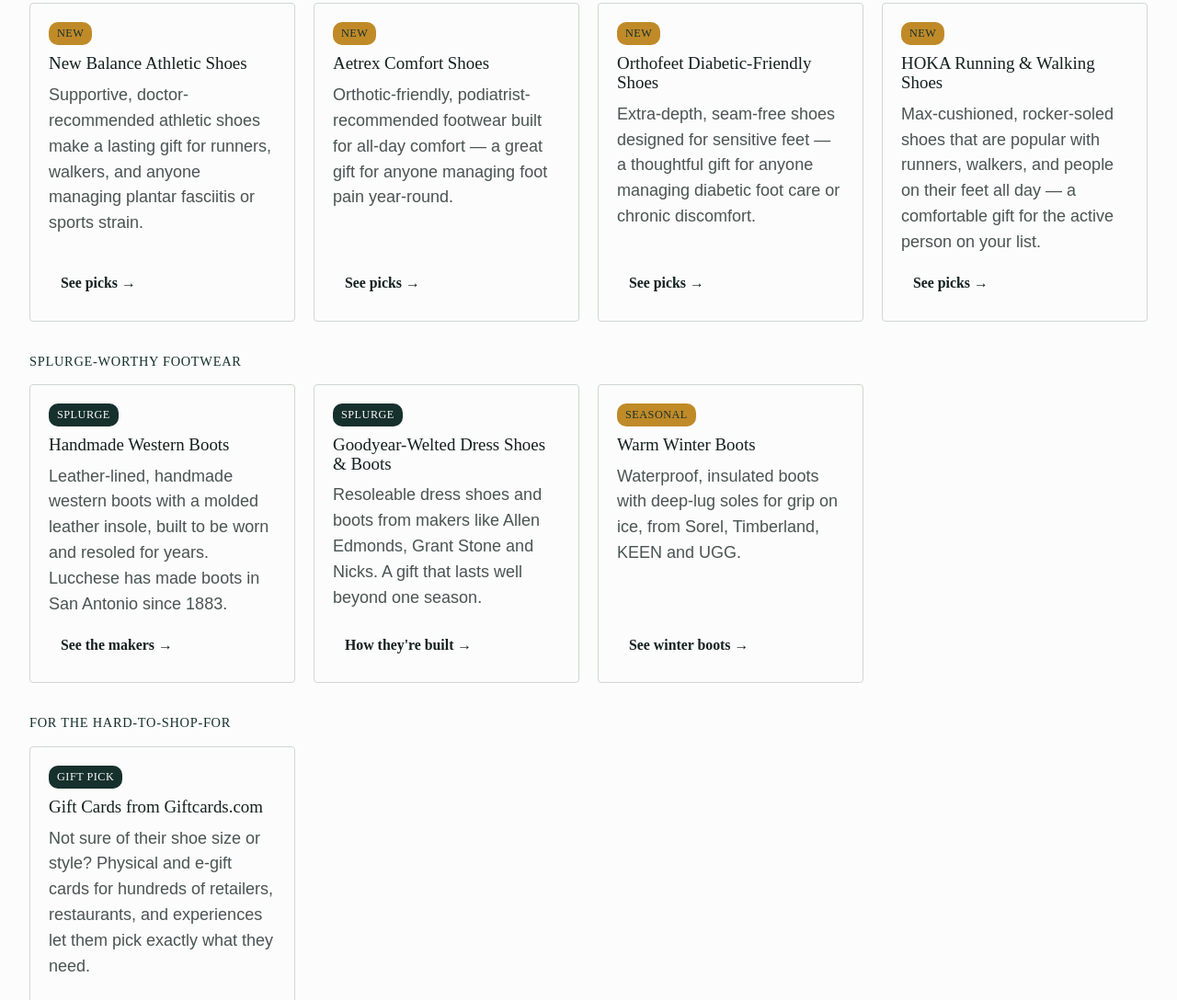
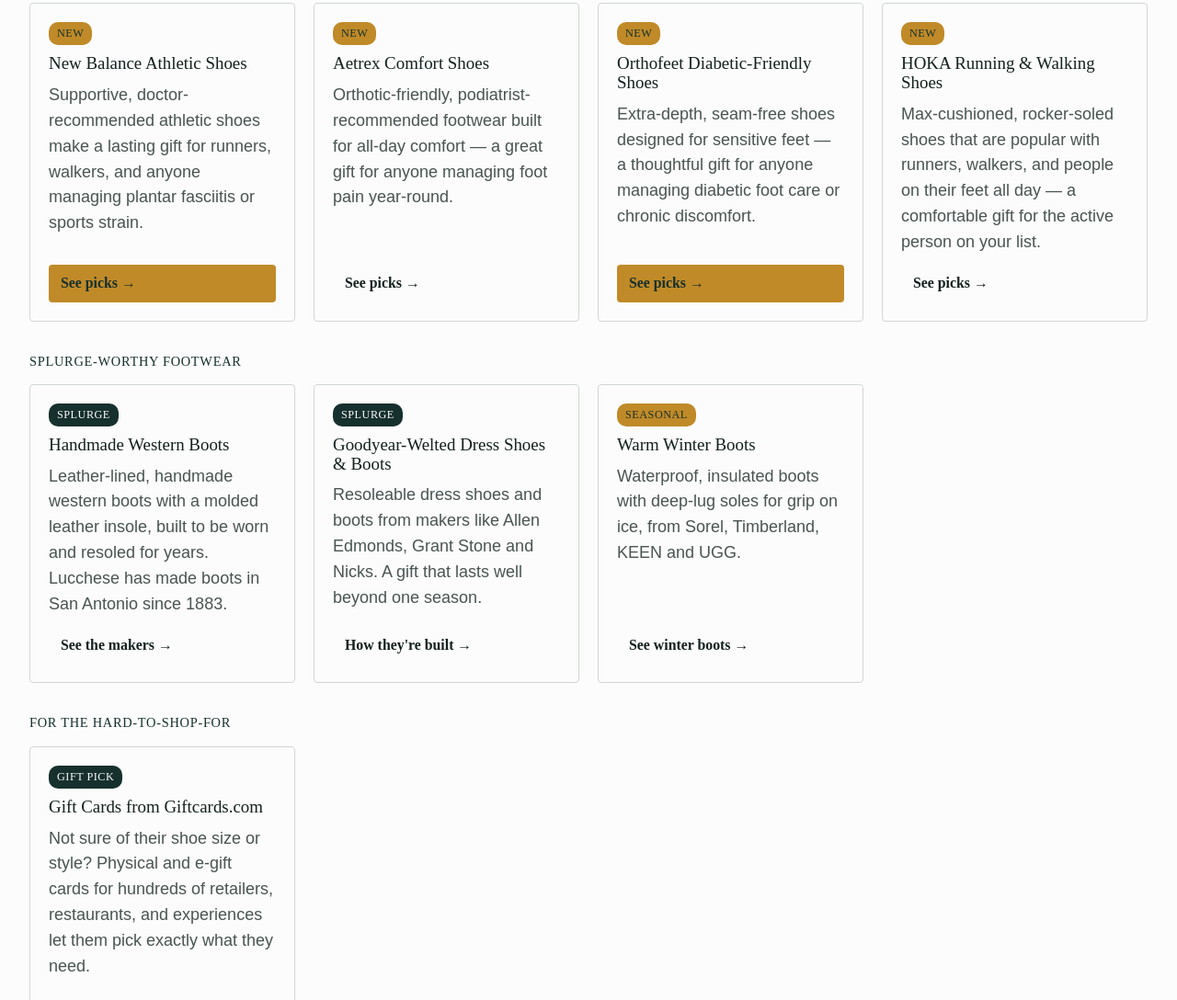
Before and after one commit to Thomcat95/thefootcarestore, a plain HTML site: page deals/holiday-gift-guide.html in a window 1280 px wide. Shown: the part 1511-2599 px from the top of the page at 92% size. Drawn offline with Linux system fonts and the light colour scheme.

Commit message:
Gift guide: Amazon links for New Balance and Orthofeet; fix duplicate card ID (preview, not pushed)
Co-Authored-By: Claude Opus 5.5 <noreply@anthropic.com>
Claude-Session: https://claude.ai/code/session_01UxF5W6pWkUKiMnh7AMdDQQ

```diff
--- a/deals/holiday-gift-guide.html
+++ b/deals/holiday-gift-guide.html
@@ -94,7 +94,7 @@
 <span class="badge new">New</span>
 <h3>New Balance Athletic Shoes</h3>
 <p>Supportive, doctor-recommended athletic shoes make a lasting gift for runners, walkers, and anyone managing plantar fasciitis or sports strain.</p>
-<a class="btn-buy" data-pending="true" href="#">See picks →</a>
+<a class="btn-buy amazon" href="https://www.amazon.com/s?k=new+balance+walking+running+shoes&amp;tag=thefootcare00-20" rel="nofollow sponsored noopener" target="_blank" data-retailer="amazon">See picks →</a>
 </div>
 <div class="card" id="holiday-gifts-card-7">
 <span class="badge new">New</span>
@@ -106,7 +106,7 @@
 <span class="badge new">New</span>
 <h3>Orthofeet Diabetic-Friendly Shoes</h3>
 <p>Extra-depth, seam-free shoes designed for sensitive feet — a thoughtful gift for anyone managing diabetic foot care or chronic discomfort.</p>
-<a class="btn-buy" data-pending="true" href="#">See picks →</a>
+<a class="btn-buy amazon" href="https://www.amazon.com/s?k=orthofeet+diabetic+shoes&amp;tag=thefootcare00-20" rel="nofollow sponsored noopener" target="_blank" data-retailer="amazon">See picks →</a>
 </div>
 <div class="card" id="holiday-gifts-card-9">
 <span class="badge new">New</span>
@@ -196,7 +196,7 @@
 </div>
 <div class="section-label">Wow Gifts!</div>
 <div class="grid">
-<div class="card" id="holiday-gifts-card-20">
+<div class="card" id="holiday-gifts-card-24">
 <span class="badge new">Wow gift</span>
 <h3>Compression Recovery Boots</h3>
 <p>Air-compression leg sleeves like Hyperice Normatec, the recovery tool used by pro athletes and marathoners. They gently squeeze from feet to hips to ease tired, heavy legs.</p>
```
